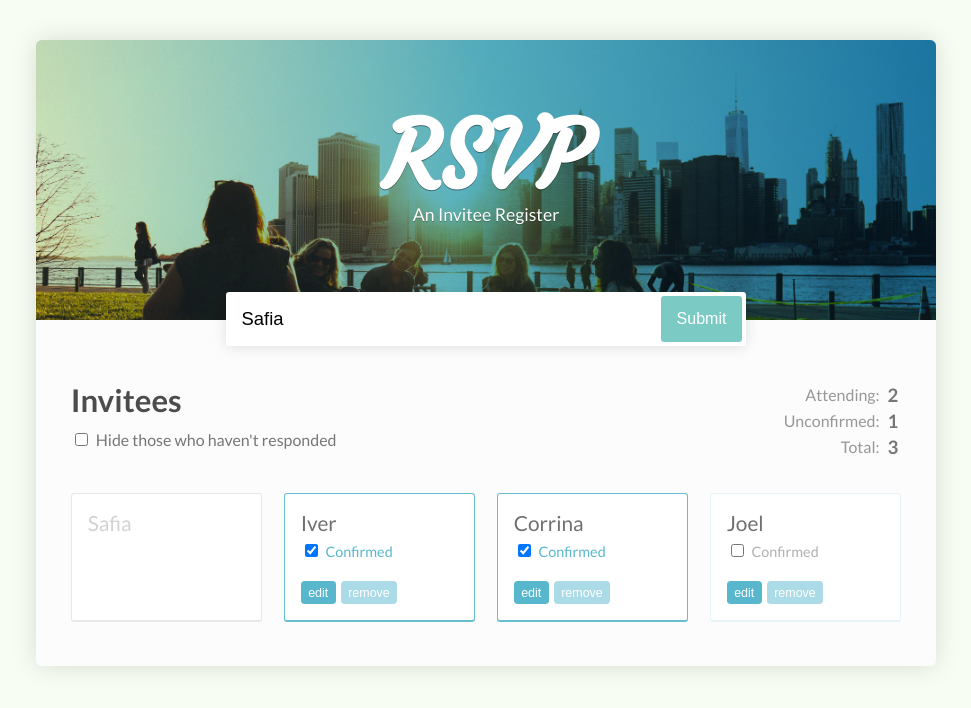
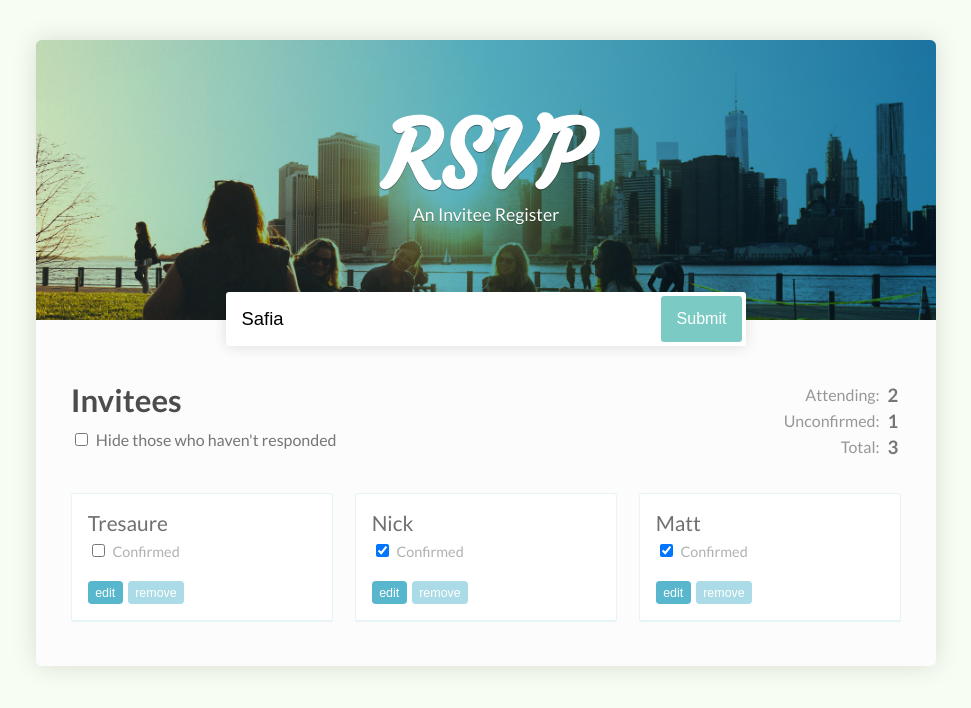
Before and after one commit to federico-pi/rsvp, a React (Create React App) app: page / in a window 1280 px wide. Shown: the top 708 px of the page, without its empty margins (154-1125 px from the left). Built offline with nearby package versions, Linux system fonts and the light colour scheme.

Commit message:
built guests component

```diff
--- a/package.json
+++ b/package.json
@@ -3,6 +3,7 @@
   "version": "0.1.0",
   "private": true,
   "dependencies": {
+    "prop-types": "^15.7.2",
     "react": "^15.6.1",
     "react-dom": "^15.6.1",
     "react-scripts": "1.0.11"
--- a/src/App.js
+++ b/src/App.js
@@ -1,7 +1,28 @@
 import React, { Component } from 'react';
 import './App.css';
+import GuestList from './GuestList';
 
 class App extends Component {
+
+  state = {
+    guests: [
+      {
+        name: 'Tresaure',
+        isConfirmed: false
+      },
+      {
+        name: 'Nick',
+        isConfirmed: true
+      },
+      {
+        name: 'Matt',
+        isConfirmed: true
+      }
+    ]
+  }
+
+  getTotalInvited = () => this.state.guests.length;
+
   render() {
     return (
       <div className="App">
@@ -36,31 +57,9 @@
               </tr>
             </tbody>
           </table>
-          <ul>
-            <li className="pending"><span>Safia</span></li>
-            <li className="responded"><span>Iver</span>
-              <label>
-                <input type="checkbox" checked /> Confirmed
-              </label>
-              <button>edit</button>
-              <button>remove</button>
-            </li>
-            <li className="responded"><span>Corrina</span>
-              <label>
-                <input type="checkbox" checked /> Confirmed
-              </label>
-              <button>edit</button>
-              <button>remove</button>
-            </li>
-            <li>
-              <span>Joel</span>
-              <label>
-                <input type="checkbox" /> Confirmed
-              </label>
-              <button>edit</button>
-              <button>remove</button>
-            </li>
-          </ul>
+
+          <GuestList guests={this.state.guests} />
+
         </div>
       </div>
     );
--- /dev/null
+++ b/src/GuestList.js
@@ -0,0 +1,22 @@
+import React from "react";
+import PropTypes from 'prop-types';
+
+const GuestList = props =>
+    <ul>
+        { props.guests.map((guest, index) =>
+            <li key={index}>
+                <span>{guest.name}</span>
+                <label>
+                <input type="checkbox" checked={guest.isConfirmed} /> Confirmed
+                </label>
+                <button>edit</button>
+                <button>remove</button>
+            </li>
+        )}
+    </ul>
+
+GuestList.propTypes = {
+    guests: PropTypes.array.isRequired
+}
+
+export default GuestList;
```
Also changed, not shown: 1 other file (tests, documents, lock files or other folders).
